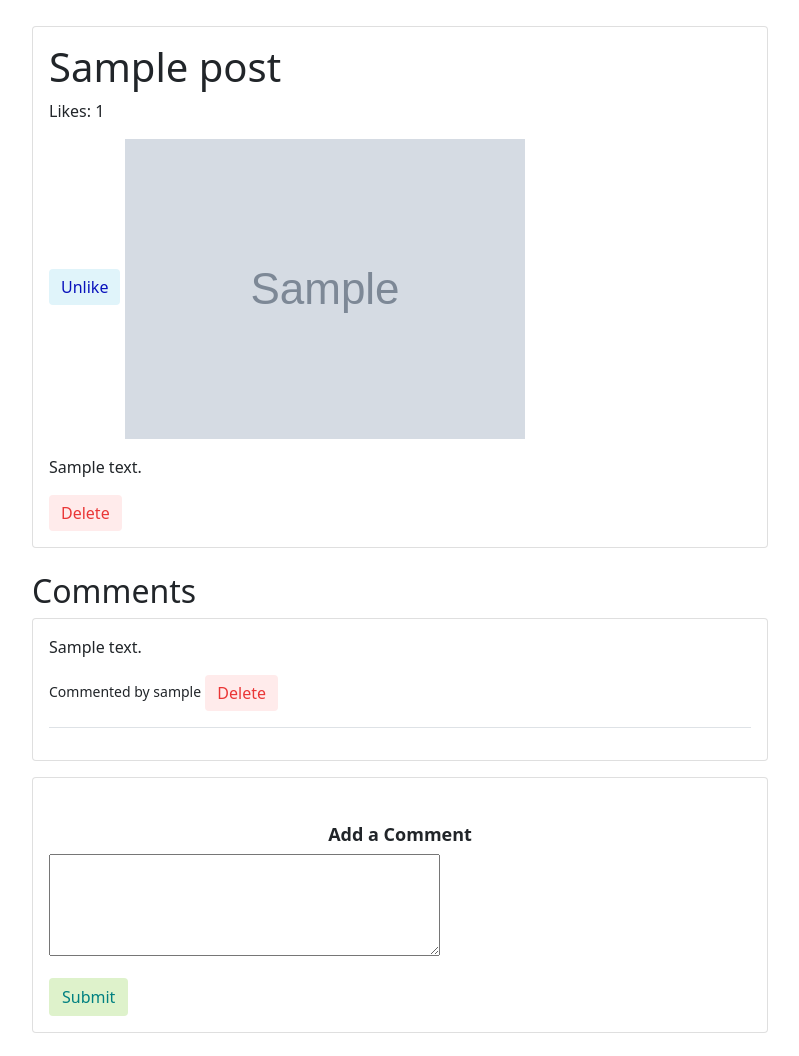
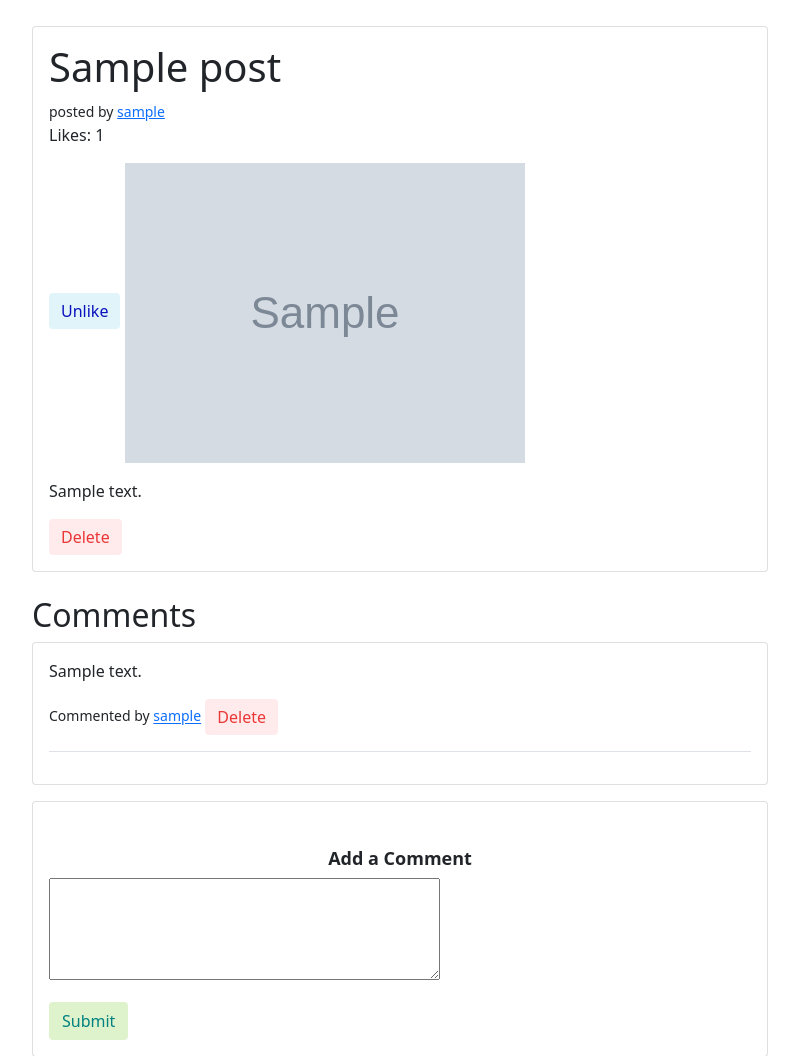
Before and after one commit to juliannWang/HelpImSick, a Django app: page /post/1 in a window 1280 px wide. Shown: the part 94-1150 px from the top of the page, without its empty margins (240-1039 px from the left). Run offline with Django 3.2, Linux system fonts and the light colour scheme; a user stored in the database is signed in; tables that the repository leaves empty hold one stand-in row (values such as "Sample post"); grey boxes marked "Sample" are stand-in pictures.

Commit message:
fixed viewprofileLinks

```diff
--- a/templates/ImSick/postDetails.html
+++ b/templates/ImSick/postDetails.html
@@ -14,6 +14,7 @@
                 <div class="card mb-4">
                     <div class="card-body">
                         <h1> {{post.title}} </h1>
+                        <small> posted by <a href="/viewprofile/{{post.postBy}}/">{{ post.postBy}}</a></small>
                         <p>Likes: {{post.postLikes}}</p>
                         {% if user not in post.likedBy.all %}
                             <a href="{{post.postID}}/like/" class="btn btn-primary"> Like</a>
@@ -43,7 +44,7 @@
                     {% for c in comments %}
                         <div class="border-bottom mb-3 pb-3">
                             <p> {{ c.commentContent}} </p>
-                            <small> Commented by {{ c.commentedBy.user}}</small>
+                            <small> Commented by <a href="/viewprofile/{{c.commentedBy.user}}/">{{ c.commentedBy.user}}</a></small>
                             {% if c.commentedBy == user %}
                             <a href="{{post.postID}}/deletecomment/{{c.commentID}}/" class="btn btn-danger">Delete</a>
                             {% endif %}
```
